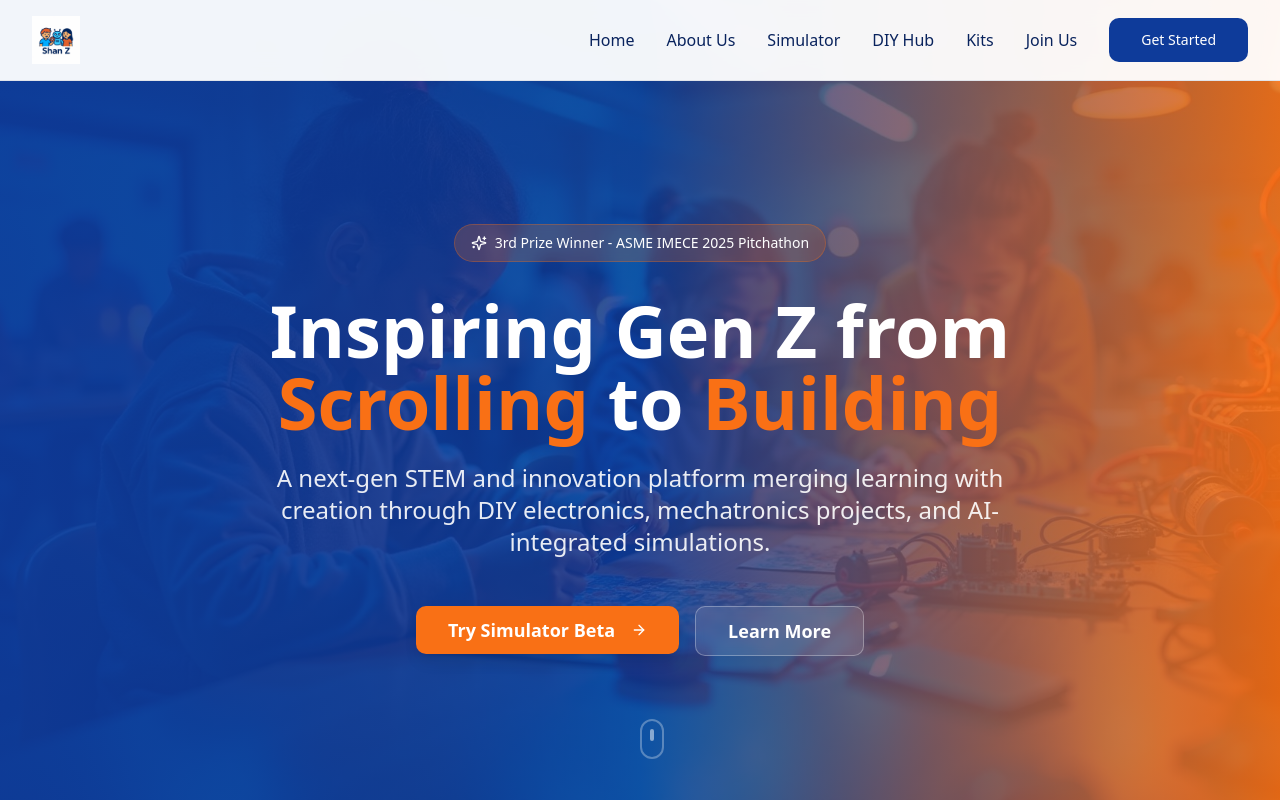
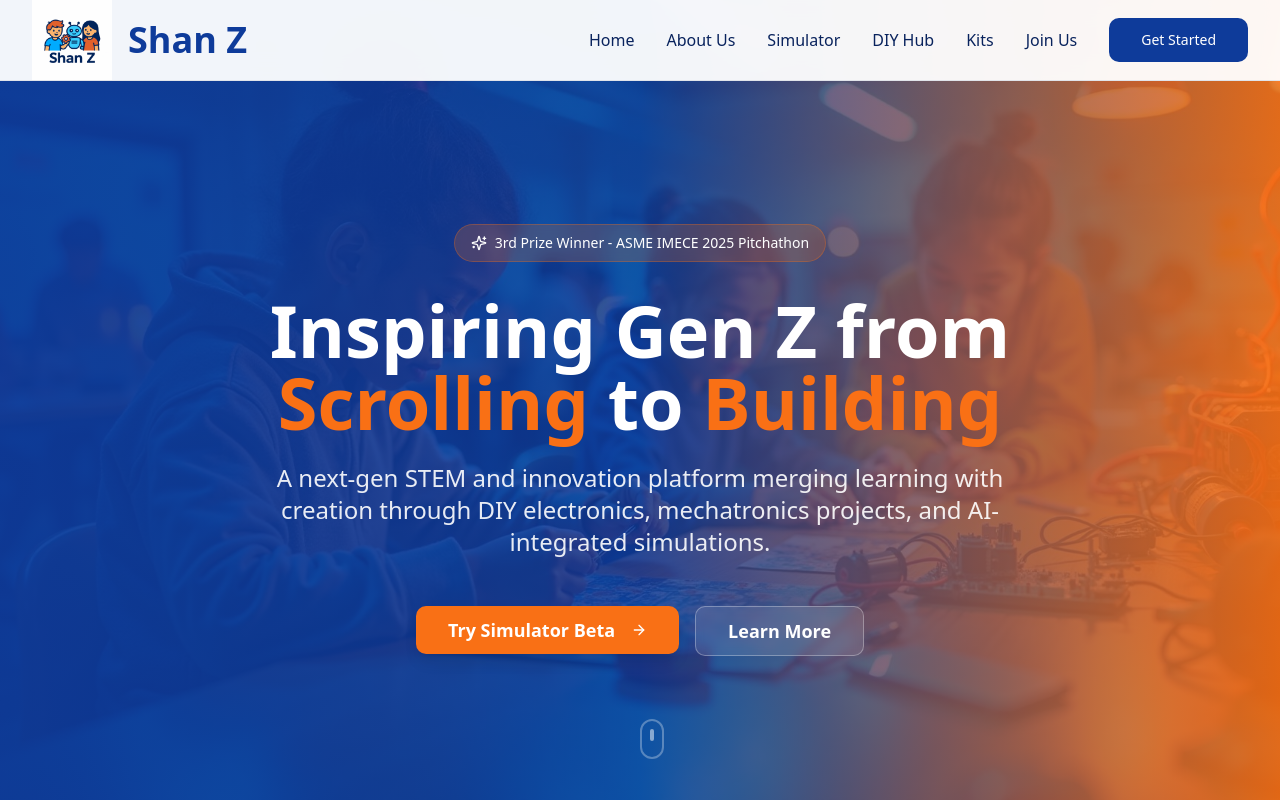
Before and after one commit to ramambapiraju/shanz, a React (Vite) app: page / in a window 1280 px wide. Shown: the top 800 px of the page. Built offline with nearby package versions, Linux system fonts and the light colour scheme; the HTML template or start-up script is replaced by a standard one.

Commit message:
Update header with logo and name

```diff
--- a/src/components/Header.tsx
+++ b/src/components/Header.tsx
@@ -27,8 +27,9 @@ export const Header = () => {
     <header className="fixed top-0 left-0 right-0 z-50 bg-background/95 backdrop-blur-md border-b border-border">
       <nav className="container mx-auto px-4 lg:px-8">
         <div className="flex items-center justify-between h-20">
-          <div className="flex items-center gap-3 animate-fade-in">
-            <img src={logo} alt="Shan Z Logo" className="h-12 w-auto" />
+          <div className="flex items-center gap-4 animate-fade-in">
+            <img src={logo} alt="Shan Z Logo" className="h-16 md:h-20 w-auto" />
+            <span className="text-3xl md:text-4xl font-bold text-primary">Shan Z</span>
           </div>
 
           <div className="hidden md:flex items-center gap-8">
```
